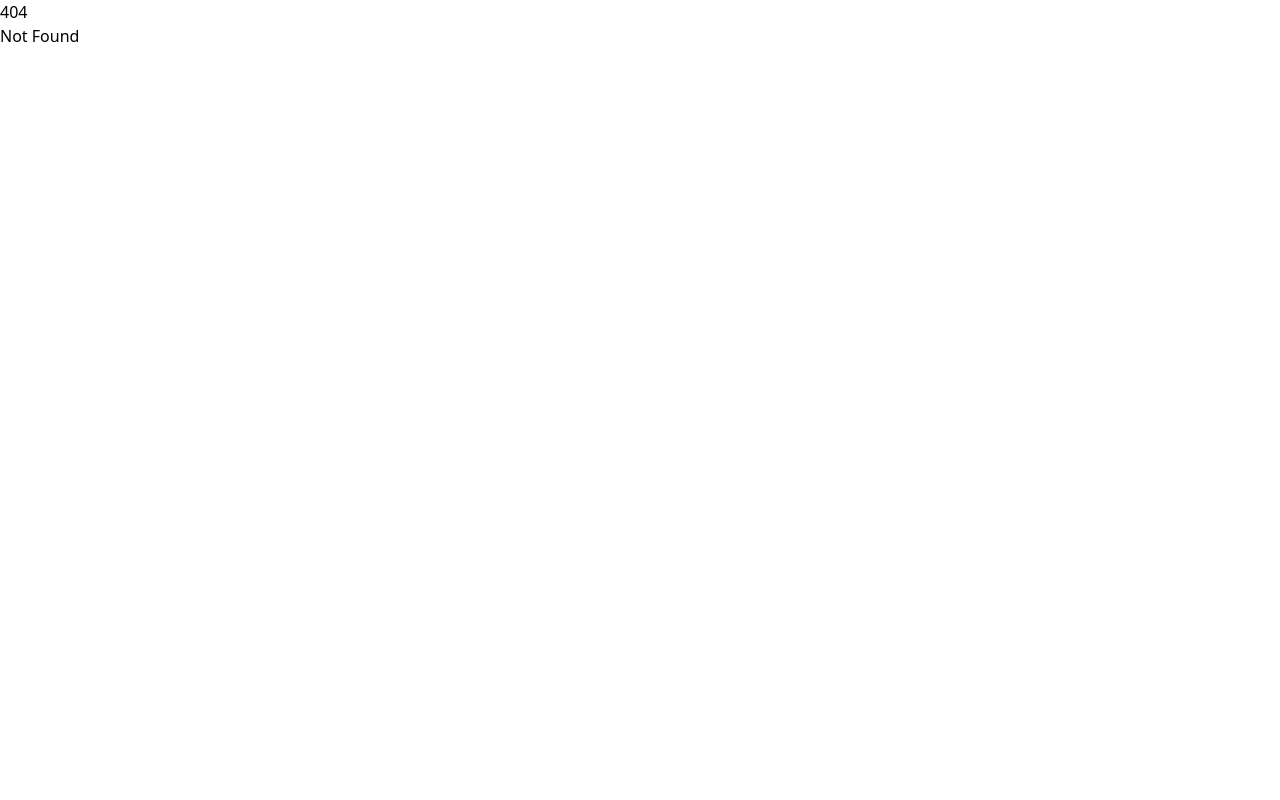
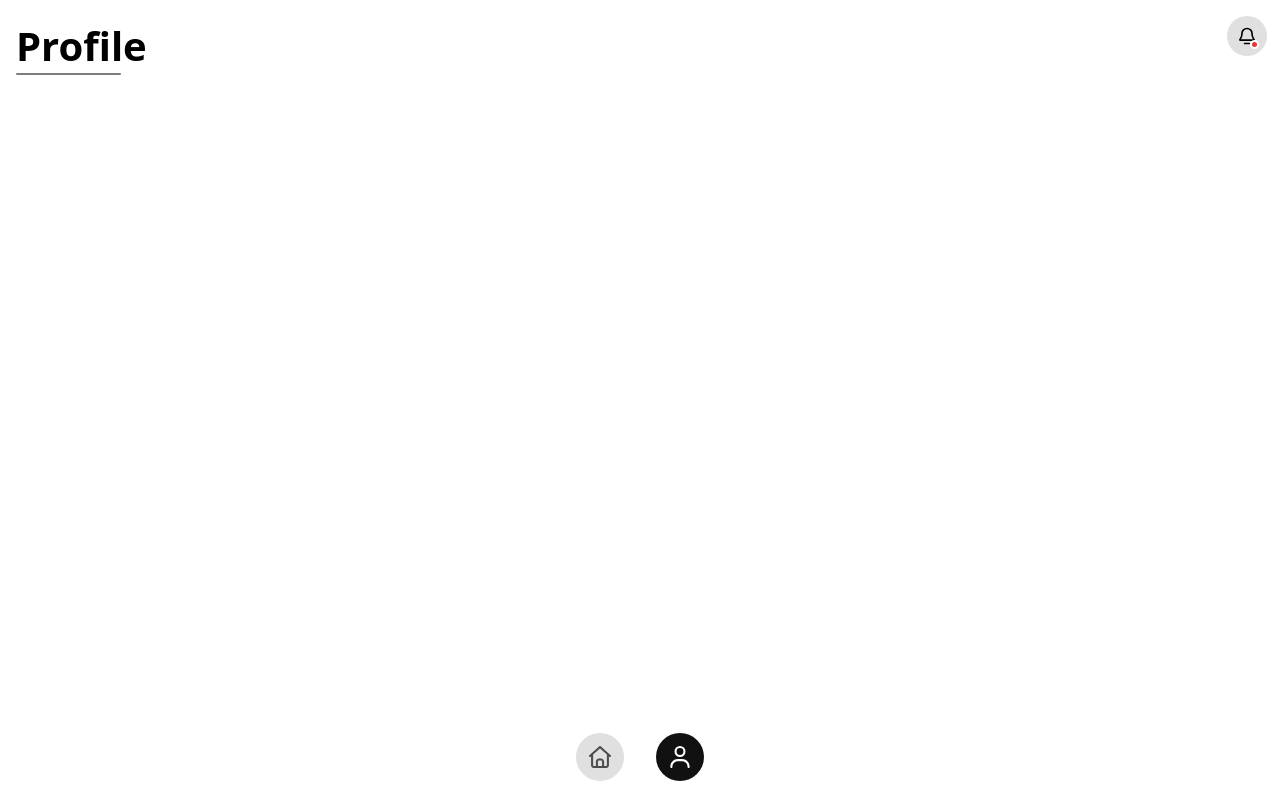
Before and after one commit to jrtrj/DBMS-slot-booking-system, a SvelteKit app in the folder frontend/: page /profile in a window 1280 px wide. Before the commit this address had no page. Built offline with nearby package versions, Linux system fonts and the light colour scheme.

Commit message:
fix form

```diff
--- /dev/null
+++ b/frontend/src/routes/profile/+page.svelte
@@ -0,0 +1,10 @@
+<script>
+	import Header from "$lib/Header.svelte";
+	import Navigation from "$lib/Navigation.svelte";
+
+</script>
+<main>
+    <Header h1="Profile" h2="" showBell={true} />
+    <Navigation role='user' />
+
+</main>
--- a/frontend/src/routes/request-input/+page.svelte
+++ b/frontend/src/routes/request-input/+page.svelte
@@ -58,7 +58,7 @@
 
 <main>
 	<Header h1="NEW EVENT!" h2="Add details" showBell={true} />
-	<form class="request-form" on:submit|preventDefault={handleSubmit}>
+	<form class="request-form" onsubmit={handleSubmit}>
 		<label class="input-label" for="eventName">Event Name</label>
 		<input
 			id="eventName"
```
